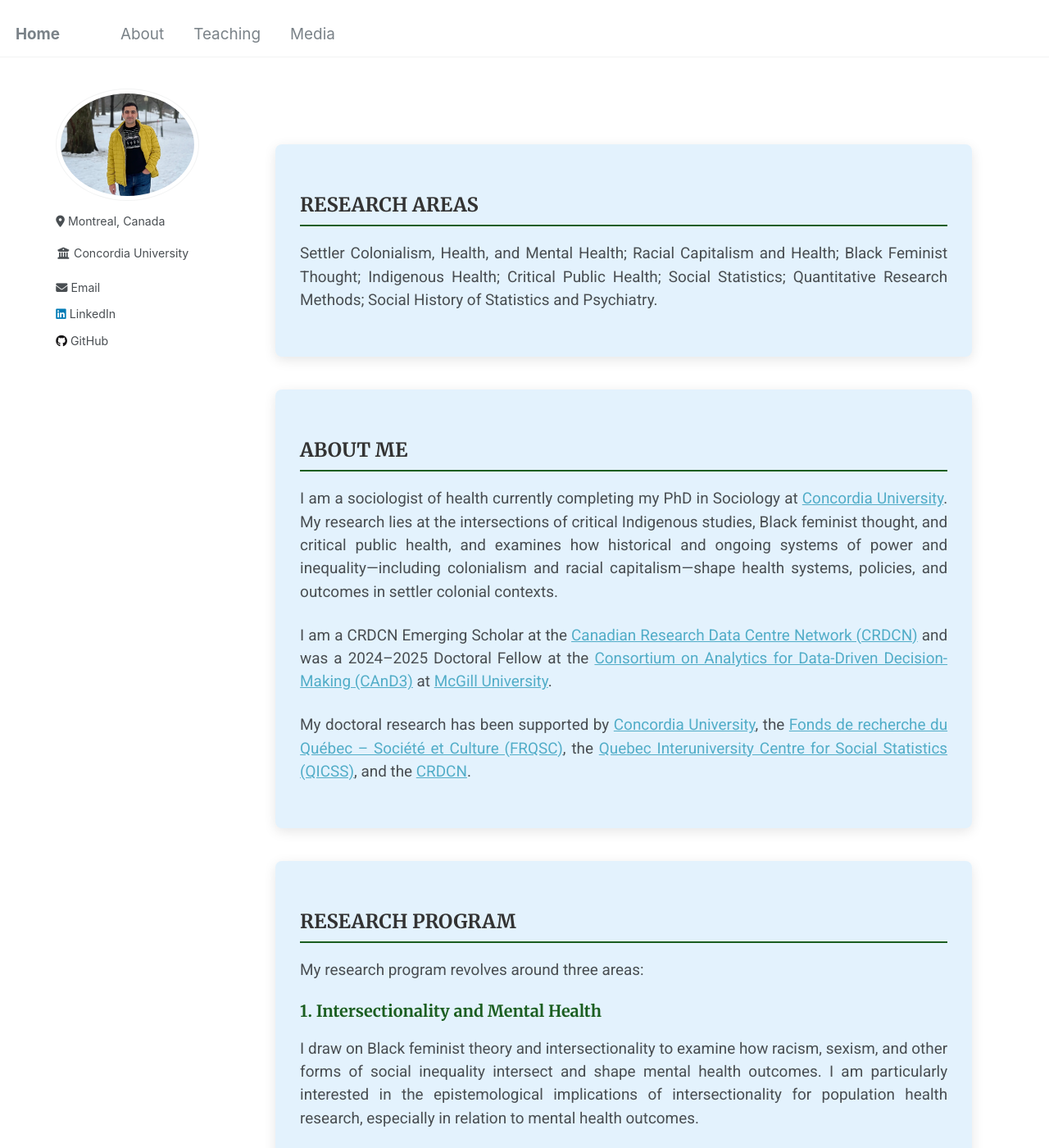
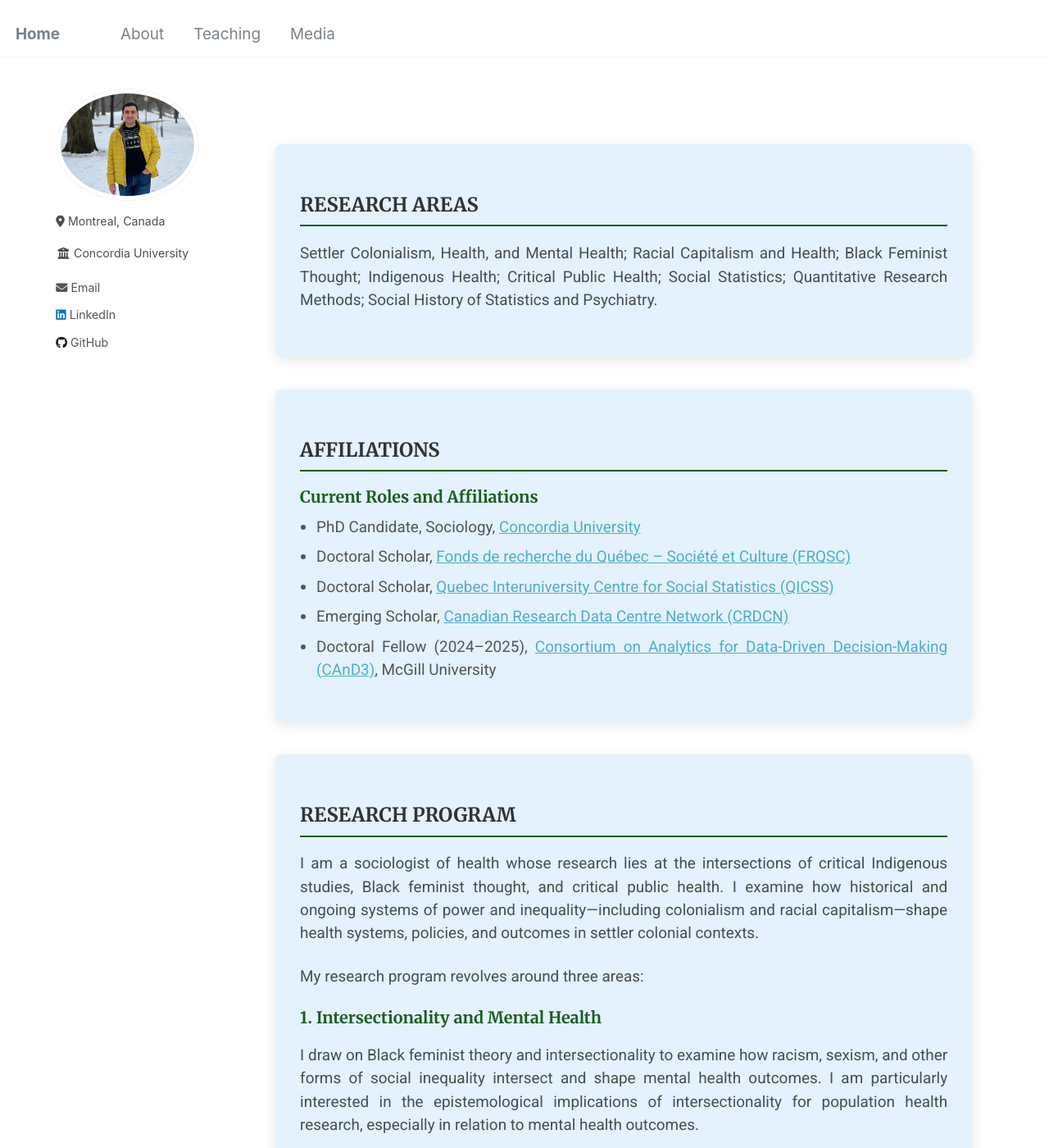
Before and after one commit to Mohsnmonji/mohsnmonji.github.io, a Jekyll site: the page built from about-me.md, in a window 1280 px wide and 1400 px high. Shown: the whole window at 82% size. Built offline with Jekyll 4.4.1, drawn with Linux system fonts in a browser that asks for light colours.

Commit message:
Update about-me.md

```diff
--- a/about-me.md
+++ b/about-me.md
@@ -30,6 +30,15 @@ author_profile: true
     margin-bottom: 10px;
     font-size: 1.1rem;
   }
+  ul {
+    list-style-type: disc;
+    padding-left: 20px;
+    margin-top: 10px;
+  }
+  ul li {
+    margin-bottom: 8px;
+    color: #555;
+  }
   .about-card {
     border-radius: 8px;
     padding: 30px;
@@ -49,35 +58,26 @@ author_profile: true
   </p>
 </div>
 
-<!-- CARD 2: BIOGRAPHY -->
+<!-- CARD 2: AFFILIATIONS -->
 <div class="about-card">
-  <h2>ABOUT ME</h2>
-  <p>
-    I am a sociologist of health currently completing my PhD in Sociology at
-    <a href="https://www.concordia.ca/artsci/sociology-anthropology.html" target="_blank">Concordia University</a>.
-    My research lies at the intersections of critical Indigenous studies, Black feminist thought, and critical public health, and examines how historical and ongoing systems of power and inequality—including colonialism and racial capitalism—shape health systems, policies, and outcomes in settler colonial contexts.
-  </p>
-
- <p>
-  I am a CRDCN Emerging Scholar at the
-  <a href="https://crdcn.ca" target="_blank">Canadian Research Data Centre Network (CRDCN)</a> and was a 2024–2025 Doctoral Fellow at the
-  <a href="https://www.mcgill.ca/cand3/" target="_blank">Consortium on Analytics for Data-Driven Decision-Making (CAnD3)</a> at
-  <a href="https://www.mcgill.ca/" target="_blank">McGill University</a>.
-</p>
-
-  <p>
-    My doctoral research has been supported by
-    <a href="https://www.concordia.ca" target="_blank">Concordia University</a>,
-    the <a href="https://frq.gouv.qc.ca/" target="_blank">Fonds de recherche du Québec – Société et Culture (FRQSC)</a>,
-    the <a href="https://www.ciqss.org" target="_blank">Quebec Interuniversity Centre for Social Statistics (QICSS)</a>,
-    and the <a href="https://crdcn.ca" target="_blank">CRDCN</a>.
-  </p>
-
+  <h2>AFFILIATIONS</h2>
+  <h4>Current Roles and Affiliations</h4>
+  <ul>
+    <li>PhD Candidate, Sociology, <a href="https://www.concordia.ca/" target="_blank">Concordia University</a></li>
+    <li>Doctoral Scholar, <a href="https://frq.gouv.qc.ca/" target="_blank">Fonds de recherche du Québec – Société et Culture (FRQSC)</a></li>
+    <li>Doctoral Scholar, <a href="https://www.ciqss.org" target="_blank">Quebec Interuniversity Centre for Social Statistics (QICSS)</a></li>
+    <li>Emerging Scholar, <a href="https://crdcn.ca" target="_blank">Canadian Research Data Centre Network (CRDCN)</a></li>
+    <li>Doctoral Fellow (2024–2025), <a href="https://www.mcgill.ca/cand3/" target="_blank">Consortium on Analytics for Data-Driven Decision-Making (CAnD3)</a>, McGill University</li>
+  </ul>
 </div>
 
 <!-- CARD 3: RESEARCH PROGRAM -->
 <div class="about-card">
   <h2>RESEARCH PROGRAM</h2>
+  <p>
+    I am a sociologist of health whose research lies at the intersections of critical Indigenous studies, Black feminist thought, and critical public health. I examine how historical and ongoing systems of power and inequality—including colonialism and racial capitalism—shape health systems, policies, and outcomes in settler colonial contexts.
+  </p>
+
   <p>My research program revolves around three areas:</p>
 
   <h4>1. Intersectionality and Mental Health</h4>
```
